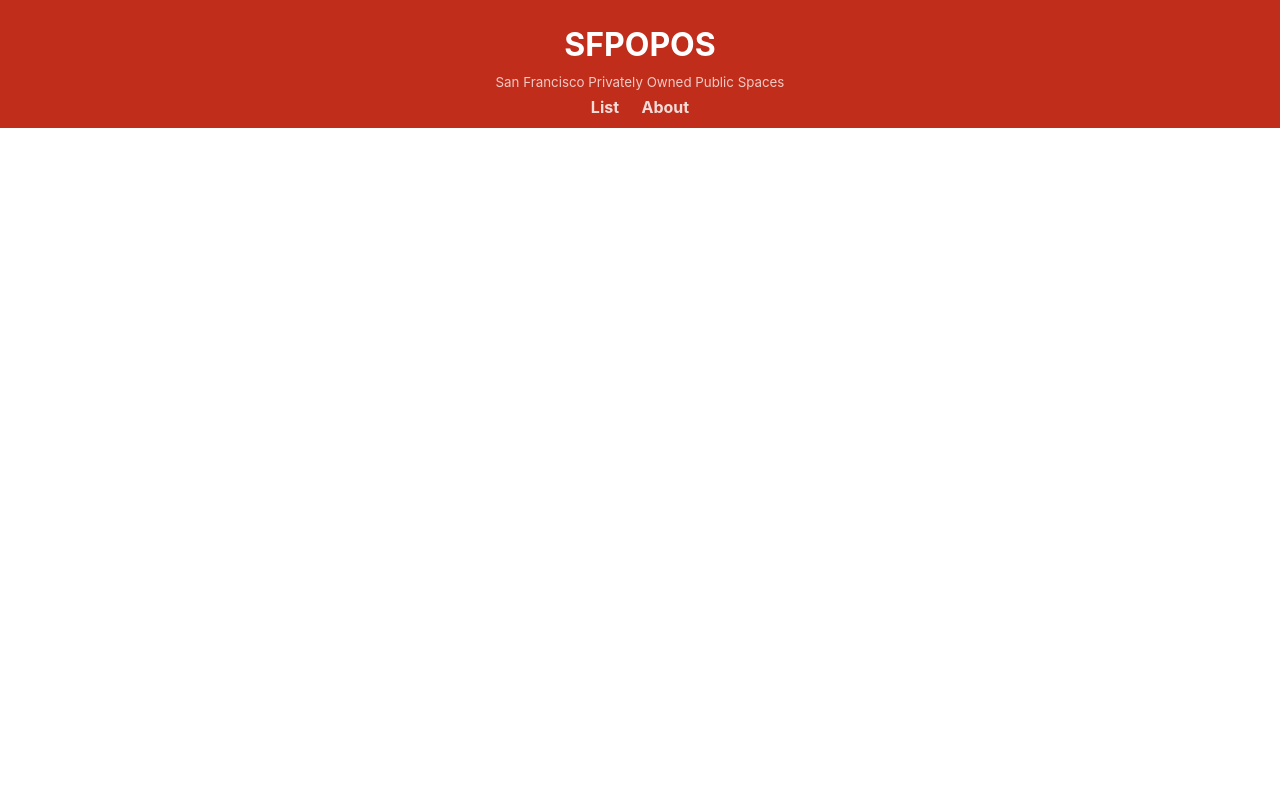
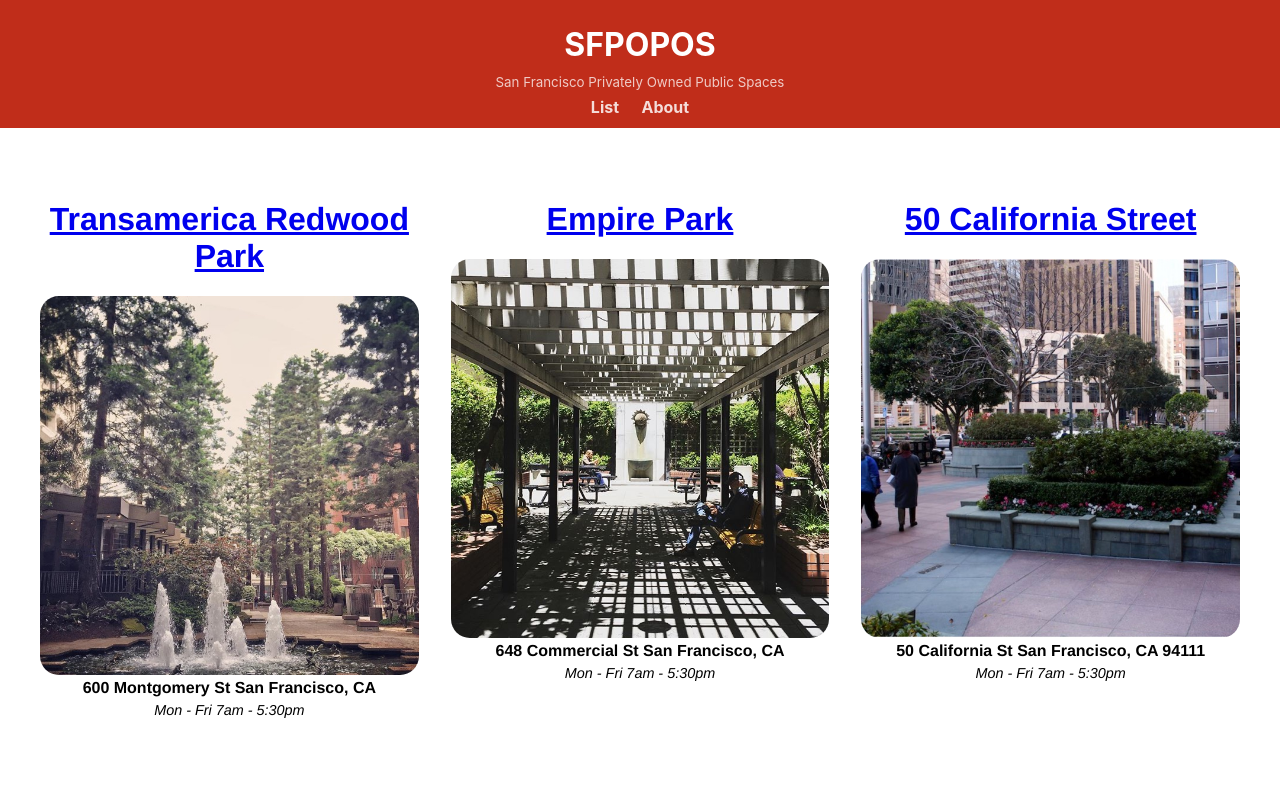
Before and after one commit to el634dev/sfpopos, a React (Create React App) app: page / in a window 1280 px wide. Shown: the top 800 px of the page. Built offline with nearby package versions, Linux system fonts and the light colour scheme.

Commit message:
Fixed bug where spaces was not displaying

```diff
--- a/src/index.js
+++ b/src/index.js
@@ -21,16 +21,13 @@ const root = createRoot(rootElement);
 root.render(
   <Router>
     <Routes>
-      <Route path="/" element={<App />} />
-      {/************/}
-      <Route path="/" element={<POPOSList />} />
-      {/************/}
-      <Route path="about" element={<About />} />
-      {/************/}
-      <Route path="/details/:id" element={<POPOSDetails />} />
+      <Route path="/" element={<App />}>
+        <Route path="/" element={<POPOSList />} />
+        <Route path="about" element={<About />} />
+      </Route>
     </Routes>
   </Router>,
-  // document.getElementById('root')
+  //document.getElementById('root')
 );
 
 // If you want to start measuring performance in your app, pass a function
```
